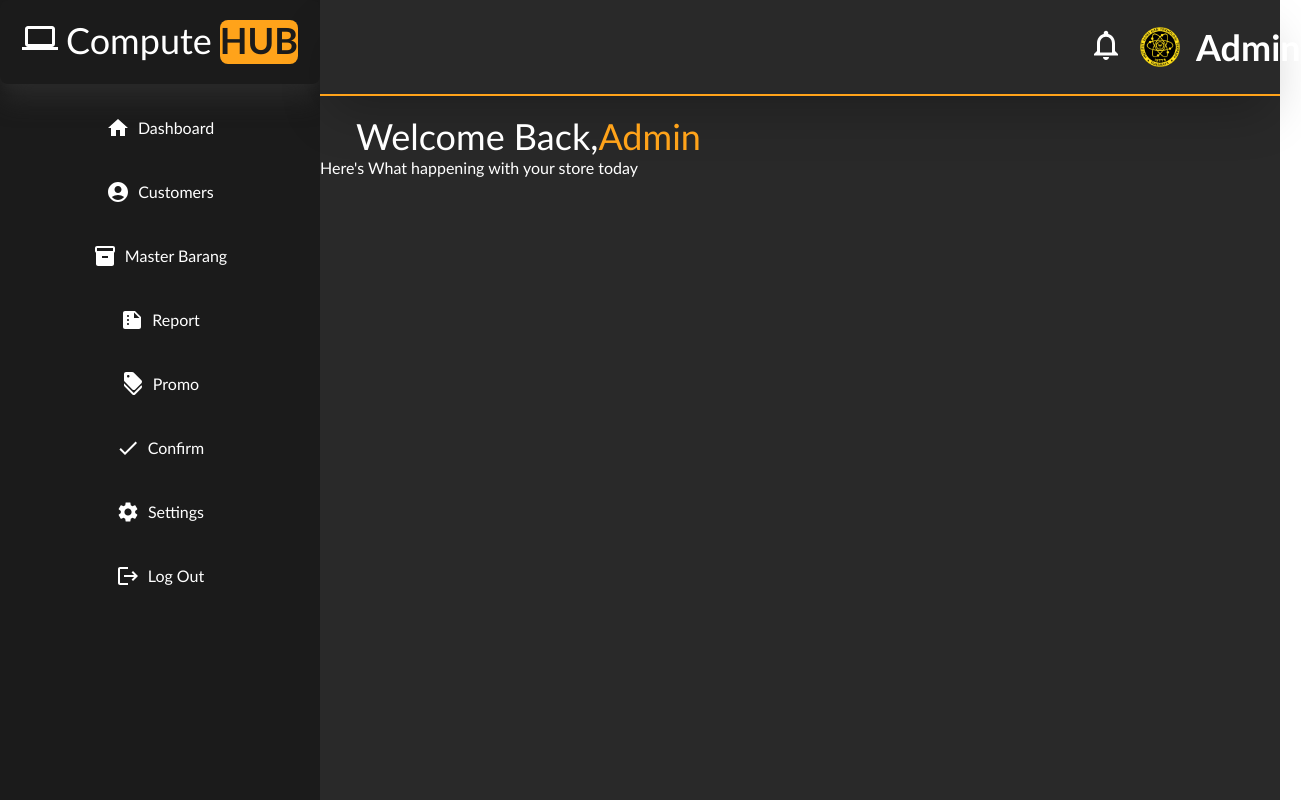
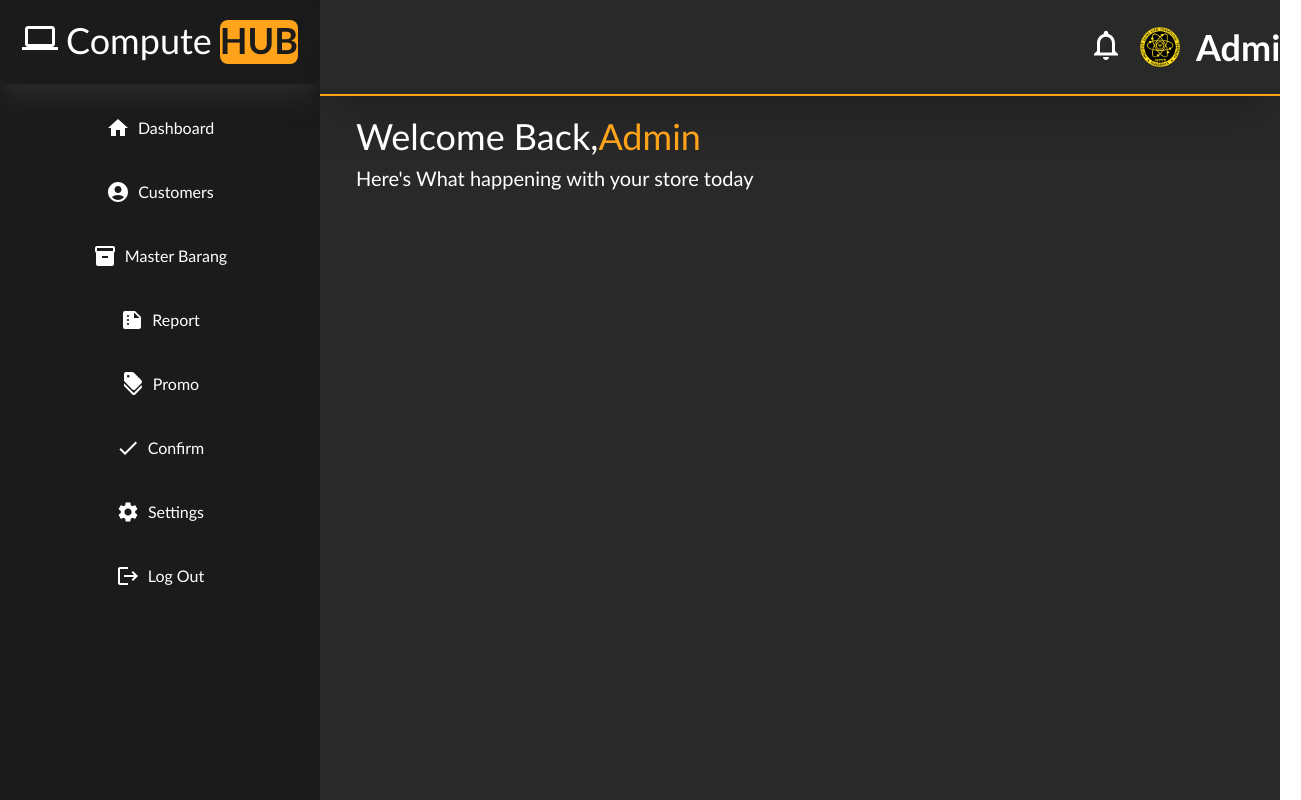
Before and after one commit to ReyKeyS/ComputeHub-frontend, a React (Vite) app: page /admin in a window 1280 px wide. Shown: the whole page, 1301 px wide, since content can reach past the window. Built offline with nearby package versions, Linux system fonts and the light colour scheme; no server answers.

Commit message:
sementara1

```diff
--- a/src/pages/admin/AddPromo.jsx
+++ b/src/pages/admin/AddPromo.jsx
@@ -7,11 +7,11 @@ import HeaderAdmin from '../../components/HeaderAdmin';
 function AddPromo() {
     return (
         <>
-      <div className="grid grid-cols-4">
+      <div className="grid grid-cols-4 overflow-hidden">
         <NavbarAdmin />
         <div className="col-span-3 w-full h-screen bg-abu-gelap">
           <HeaderAdmin/>
-          <div className="">
+          <div className="h-screen overflow-scroll">
             <div className="judul text-white text-4xl ms-9 mt-5">
               <h1>Add New Promo</h1>
             </div>
--- a/src/pages/admin/Dashboard.jsx
+++ b/src/pages/admin/Dashboard.jsx
@@ -7,20 +7,21 @@ import HeaderAdmin from '../../components/HeaderAdmin';
 function Dashboard() {
     return (
         <>
-      <div className="grid grid-cols-4">
+      <div className="grid grid-cols-4 overflow-hidden">
         <NavbarAdmin />
         <div className="col-span-3 w-full h-screen bg-abu-gelap">
           <HeaderAdmin/>
-          <div className="kananbawah">
-            <div className="judul text-white text-4xl ms-9 mt-5">
+          <div className="kananbawah h-screen overflow-scroll">
+            <div className="judul text-white text-4xl ms-9 mt-5 ">
               <div className='flex'>
                 <h1>Welcome Back, </h1>
                 <h1 className='text-oranye'> Admin</h1>
                </div>
             </div>
-            <div className="headline text-white">
+            <div className="headline text-white text-xl ml-9 mt-2">
                 <p> Here's What happening with your store today</p>
             </div>
+
             <br />
           </div>
         </div>
--- a/src/pages/admin/MasterUser.jsx
+++ b/src/pages/admin/MasterUser.jsx
@@ -7,11 +7,11 @@ import HeaderAdmin from '../../components/HeaderAdmin';
 function MasterUser() {
   return (
     <>
-      <div className="grid grid-cols-4">
+      <div className="grid grid-cols-4 overflow-hidden">
         <NavbarAdmin />
         <div className="col-span-3 w-full h-screen bg-abu-gelap inline-block">
           <HeaderAdmin/>
-          <div className="h-fit">
+          <div className="h-screen overflow-scroll">
             <div className="judul text-white text-4xl ms-9 mt-5">
               <h1>Customers</h1>
             </div>
--- a/src/pages/admin/Report.jsx
+++ b/src/pages/admin/Report.jsx
@@ -7,11 +7,11 @@ import HeaderAdmin from '../../components/HeaderAdmin';
 function Report() {
     return (
         <>
-      <div className="grid grid-cols-4">
+      <div className="grid grid-cols-4 overflow-hidden">
         <NavbarAdmin />
         <div className="col-span-3 w-full h-screen bg-abu-gelap">
           <HeaderAdmin/>
-          <div className="kananbawah">
+          <div className="kananbawah h-screen overflow-scroll">
             <div className="judul text-white text-4xl ms-9 mt-5">
               <h1>Report</h1>
             </div>
```
